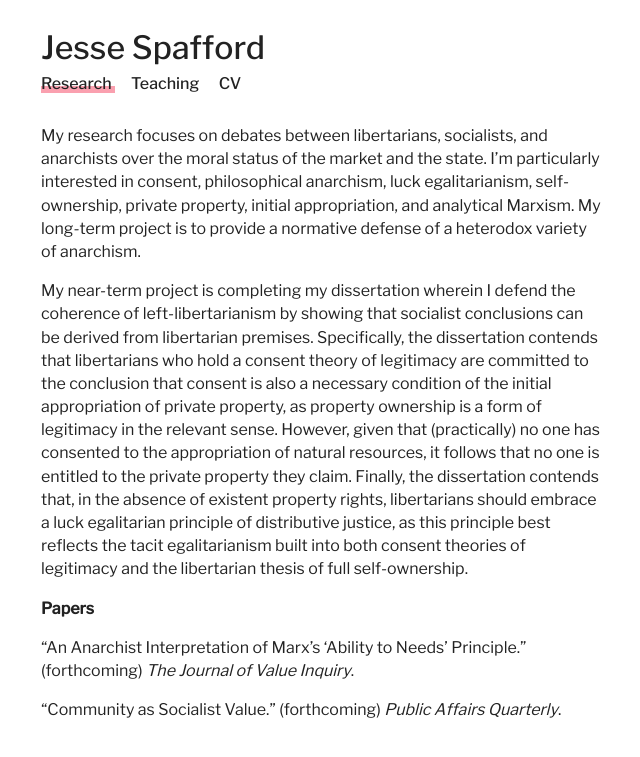
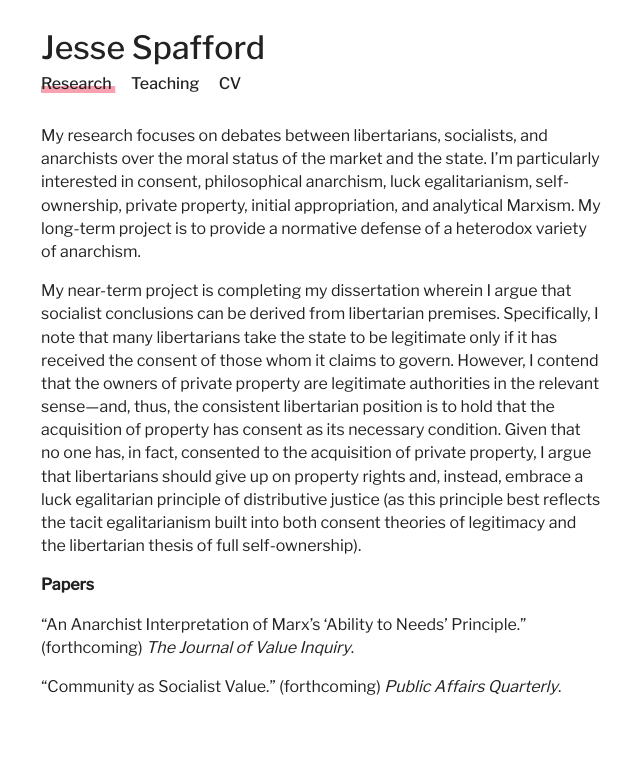
Before and after one commit to jesse-jared-collab/jesse-jared-collab.github.io, a Jekyll site: the page built from publications.md, in a window 1280 px wide. Shown: the top 757 px of the page, without its empty margins (110-750 px from the left). Built offline with Jekyll 4.4.1, drawn with Linux system fonts in a browser that asks for light colours.

Commit message:
Update publications.md

```diff
--- a/publications.md
+++ b/publications.md
@@ -6,7 +6,7 @@ layout: page
 
 My research focuses on debates between libertarians, socialists, and anarchists over the moral status of the market and the state. I'm particularly interested in consent, philosophical anarchism, luck egalitarianism, self-ownership, private property, initial appropriation, and analytical Marxism. My long-term project is to provide a normative defense of a heterodox variety of anarchism.
 
-My near-term project is completing my dissertation wherein I defend the coherence of left-libertarianism by showing that socialist conclusions can be derived from libertarian premises. Specifically, the dissertation contends that libertarians who hold a consent theory of legitimacy are committed to the conclusion that consent is also a necessary condition of the initial appropriation of private property, as property ownership is a form of legitimacy in the relevant sense. However, given that (practically) no one has consented to the appropriation of natural resources, it follows that no one is entitled to the private property they claim. Finally, the dissertation contends that, in the absence of existent property rights, libertarians should embrace a luck egalitarian principle of distributive justice, as this principle best reflects the tacit egalitarianism built into both consent theories of legitimacy and the libertarian thesis of full self-ownership.
+My near-term project is completing my dissertation wherein I argue that socialist conclusions can be derived from libertarian premises. Specifically, I note that many libertarians take the state to be legitimate only if it has received the consent of those whom it claims to govern. However, I contend that the owners of private property are legitimate authorities in the relevant sense---and, thus, the consistent libertarian position is to hold that the acquisition of property has consent as its necessary condition. Given that no one has, in fact, consented to the acquisition of private property, I argue that libertarians should give up on property rights and, instead, embrace a luck egalitarian principle of distributive justice (as this principle best reflects the tacit egalitarianism built into both consent theories of legitimacy and the libertarian thesis of full self-ownership).
 
 **Papers**
 
```
